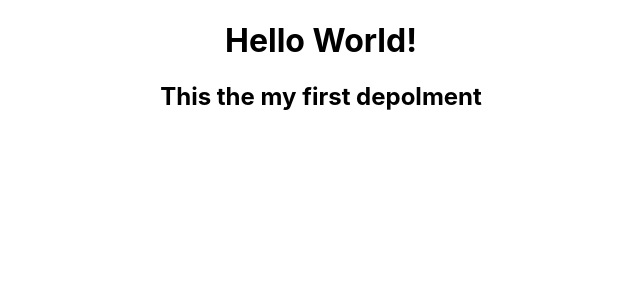
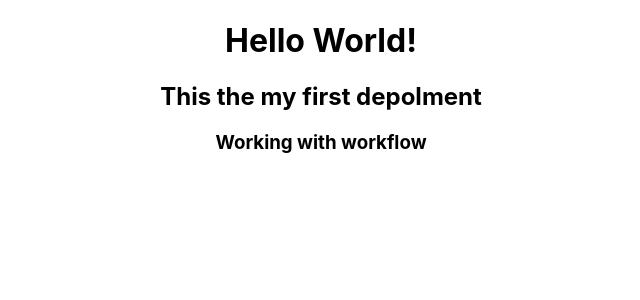
Before and after one commit to NegarOstad/hello-world, a React (Create React App) app: page / in a window 1280 px wide. Shown: the top 300 px of the page, without its empty margins (319-959 px from the left). Built offline with nearby package versions, Linux system fonts and the light colour scheme.

Commit message:
Test commit to trigger GitHub Actions

```diff
--- a/src/App.js
+++ b/src/App.js
@@ -6,6 +6,7 @@ function App() {
     <div className="App">
       <h1>Hello World!</h1>
       <h2>This the my first depolment</h2>
+      <h3>Working with workflow</h3>
     </div>
   );
 }
```
